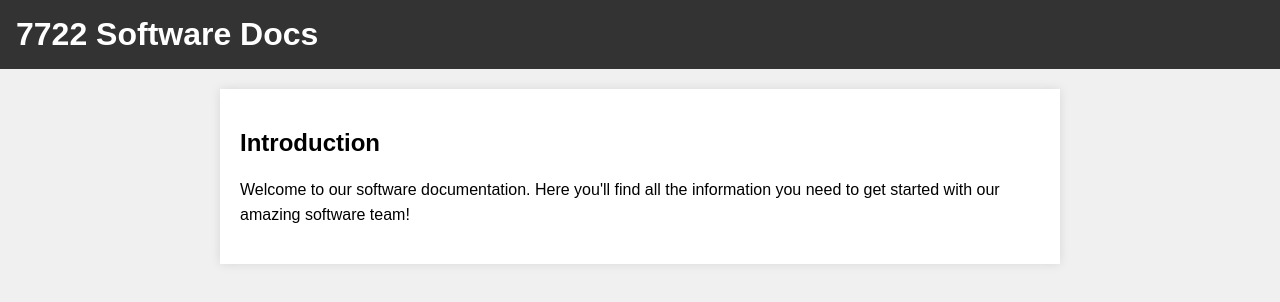
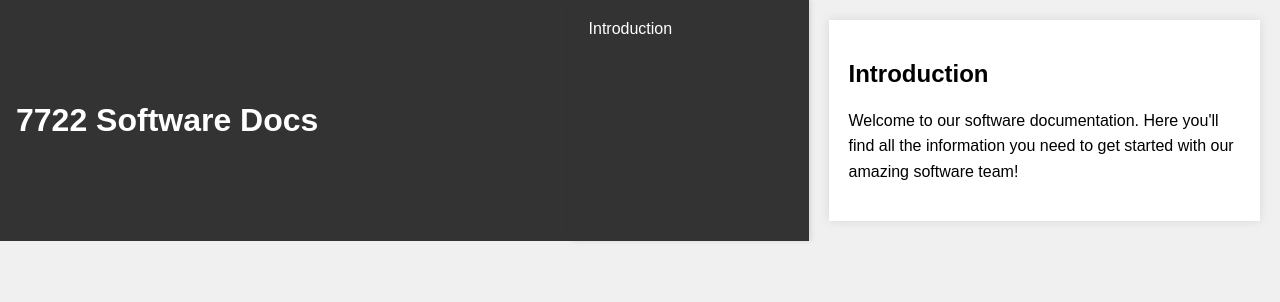
Before and after one commit to MechaPhoenix/MechaPhoenix.github.io, a plain HTML site: page index.html in a window 1280 px wide. Drawn offline with Linux system fonts and the light colour scheme.

Commit message:
Update index.html

```diff
--- a/index.html
+++ b/index.html
@@ -10,6 +10,7 @@
       background-color: #f0f0f0;
       margin: 0;
       padding: 0;
+      display: flex;
     }
 
     header {
@@ -19,6 +20,7 @@
       justify-content: space-between;
       align-items: center;
       padding: 1em;
+      width: 100%;
     }
 
     h1 {
@@ -26,9 +28,33 @@
       margin: 0;
     }
 
+    aside {
+      background-color: #333;
+      color: #fff;
+      padding: 20px;
+      min-width: 200px;
+      box-shadow: 2px 0 5px rgba(0, 0, 0, 0.1);
+    }
+
+    nav {
+      margin-bottom: 20px;
+    }
+
+    nav a {
+      display: block;
+      color: #fff;
+      text-decoration: none;
+      margin-bottom: 10px;
+      transition: color 0.3s;
+    }
+
+    nav a:hover {
+      color: #ddd;
+    }
+
     section {
       max-width: 800px;
-      margin: 20px auto;
+      margin: 20px;
       padding: 20px;
       background-color: #fff;
       box-shadow: 0 0 10px rgba(0, 0, 0, 0.1);
@@ -45,10 +71,19 @@
     <h1>7722 Software Docs</h1>
   </header>
 
-  <section>
+  <aside>
+    <nav>
+      <a href="#introduction">Introduction</a>
+      <!-- Add more links for other sections as needed -->
+    </nav>
+  </aside>
+
+  <section id="introduction">
     <h2>Introduction</h2>
     <p>Welcome to our software documentation. Here you'll find all the information you need to get started with our amazing software team!</p>
   </section>
 
+  <!-- Add more sections and content as needed -->
+
 </body>
 </html>
```
